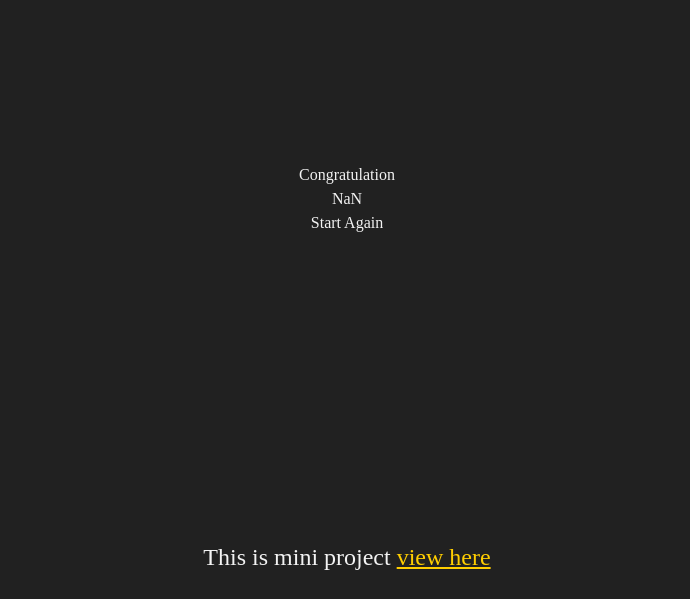
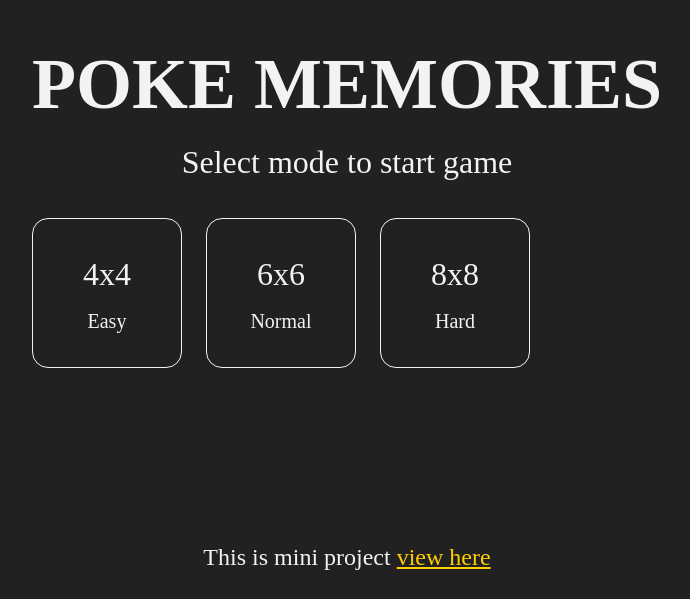
Before and after one commit to thaolaptrinh/vuejs-flip-card, a Vue app: page / in a window 1280 px wide. Shown: the part 201-800 px from the top of the page, without its empty margins (293-983 px from the left). Built offline with nearby package versions, Linux system fonts and the light colour scheme; a web font is replaced by a local one.

Commit message:
update app

```diff
--- a/src/App.vue
+++ b/src/App.vue
@@ -1,4 +1,5 @@
 <template>
+  <div class="screen">
     <main-screen
       v-if="statusMath === 'default'"
       @onStart="onHandleBeforeStart($event)"
@@ -6,9 +7,15 @@
     <interact-screen
       v-if="statusMath === 'math'"
       :cardsContext="settings.cardsContext"
+      @onFinish="onGetResult"
     />
-  <result-screen />
+    <result-screen
+      :timer="timer"
+      v-if="statusMath === 'result'"
+      @onStartAgain="status === 'default'"
+    />
     <copy-right-screen />
+  </div>
 </template>
 <script>
 import CopyRightScreen from "./components/CopyRightScreen.vue";
@@ -28,6 +35,7 @@
         startAt: "",
       },
       statusMath: "default",
+      timer: 0,
     };
   },
 
@@ -42,15 +50,23 @@
       const secondCards = [...firstCards];
       const cards = [...firstCards, ...secondCards];
       this.settings.cardsContext = shuffled(shuffled(shuffled(cards)));
-
       this.settings.startAt = new Date().getTime();
       this.statusMath = "math";
+    },
+    onGetResult() {
+      this.timer = new Date().getTime() - this.settings.startAt;
+      this.statusMath = "result";
     },
   },
 };
 </script>
 
-<style lang="postcss" scoped>
+<style lang="scss" scoped>
+.screen {
+  @apply w-full min-h-screen z-10 flex
+    items-center justify-center
+    flex-col bg-dark text-light text-center;
+}
 .copyright {
   @apply fixed left-[50%]
   bottom-[1.5rem]  -translate-x-1/2
```
Lines whose indentation alone changed are shown as unchanged.
